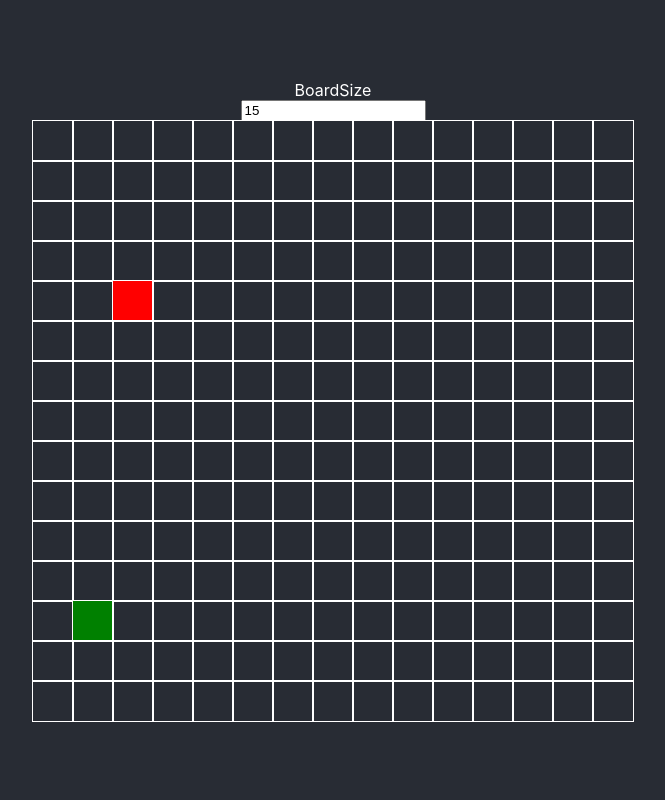
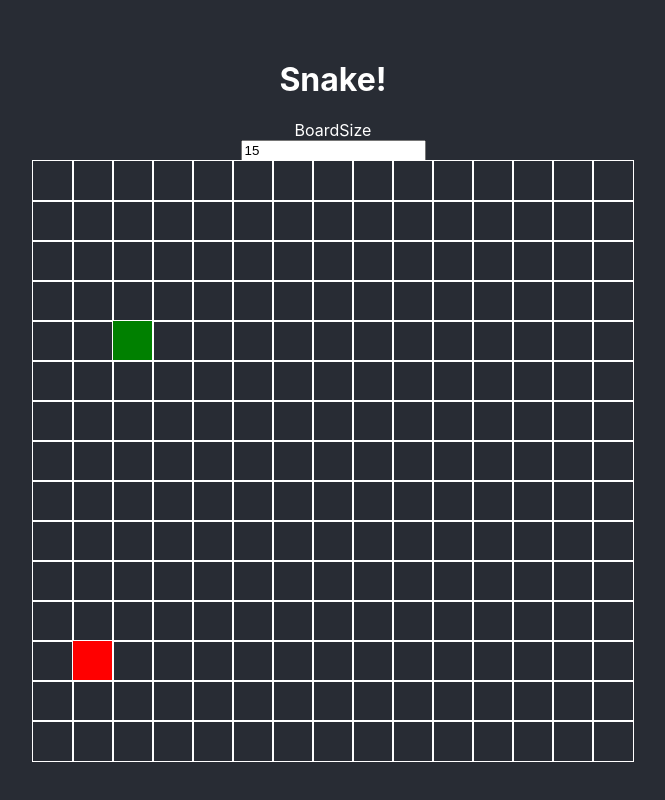
Before and after one commit to guilhermeakira/snake-game, a React (Create React App) app: page / in a window 1280 px wide. Shown: the whole page, without its empty margins (307-972 px from the left). Built offline with nearby package versions, Linux system fonts and the light colour scheme.

Commit message:
chore: update readme and minor style :nail_care:

```diff
--- a/src/Board/Board.css
+++ b/src/Board/Board.css
@@ -11,9 +11,9 @@
 }
 
 .snake {
-  background-color: red;
+  background-color: green;
 }
 
 .food {
-  background-color: green;
+  background-color: red;
 }
--- a/src/Board/index.tsx
+++ b/src/Board/index.tsx
@@ -127,8 +127,9 @@ const Board: FC = () => {
 
   return (
     <>
-      BoardSize
-      <input value={boardSize} onChange={handleBoardSizeChange} />
+      <h1>Snake!</h1>
+      <label htmlFor="boardSize">BoardSize</label>
+      <input id="boardSize" value={boardSize} onChange={handleBoardSizeChange} />
       <div className="board">
         {board.map((row, rowIndex) => (
           <div key={rowIndex} className="row">
```
Also changed, not shown: 1 other file (tests, documents, lock files or other folders).
